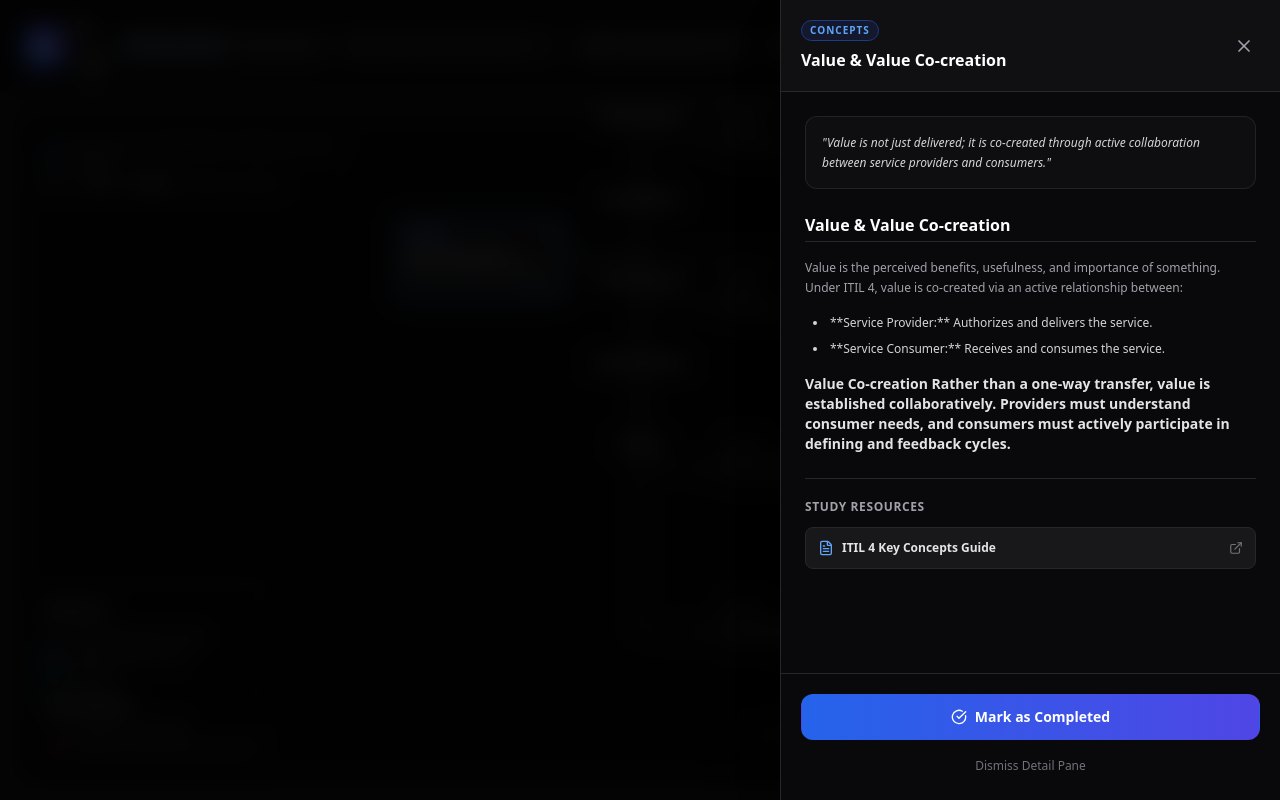
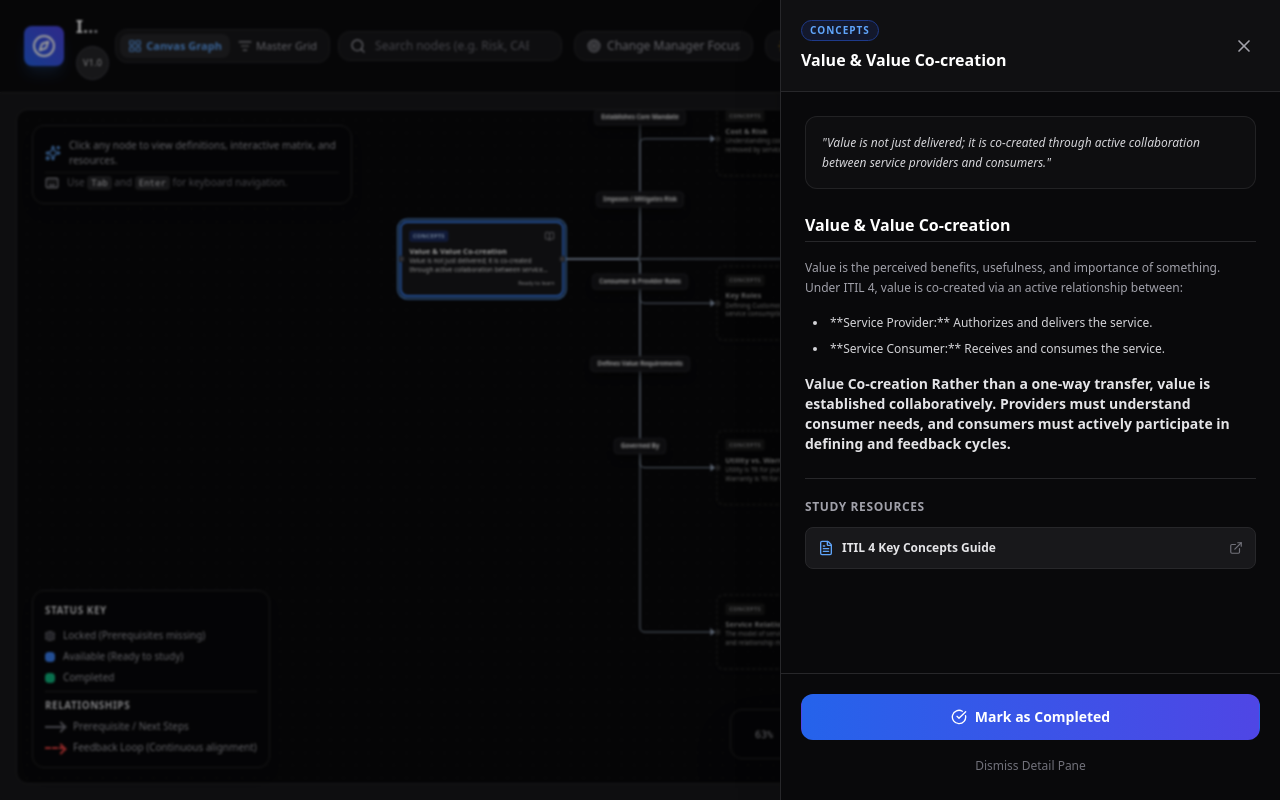
Before and after one commit to murad-1999/ITIL-intro, a Next.js app: page / in a window 1280 px wide. Both pictures are taken after a click on the element 481 px from the left and 258 px from the top of the page. Built offline with nearby package versions, Linux system fonts and the light colour scheme.

Commit message:
feat(design): improve card borders, backdrop visibility, and hide watermark

```diff
--- a/src/components/drawer/NodeDetailSheet.tsx
+++ b/src/components/drawer/NodeDetailSheet.tsx
@@ -196,7 +196,7 @@ export const NodeDetailSheet = () => {
       <div
         className={twMerge(
           clsx(
-            "fixed inset-0 bg-black/60 dark:bg-black/80 backdrop-blur-md z-50 transition-opacity duration-300",
+            "fixed inset-0 bg-black/25 dark:bg-black/40 backdrop-blur-[1px] z-50 transition-opacity duration-300",
             isOpen ? "opacity-100" : "opacity-0 pointer-events-none"
           )
         )}
--- a/src/components/graph/CustomNode.tsx
+++ b/src/components/graph/CustomNode.tsx
@@ -84,16 +84,16 @@ export const CustomNode = ({ data, selected }: NodeProps<CustomNodeType>) => {
       onKeyDown={handleKeyDown}
       className={twMerge(
         clsx(
-          "w-[260px] h-[120px] p-3 rounded-xl border bg-white dark:bg-zinc-900 text-zinc-900 dark:text-zinc-100 flex flex-col justify-between shadow-md relative group select-none transition-all duration-200 outline-none focus:ring-2 focus:ring-blue-400 focus:ring-offset-2 dark:focus:ring-offset-zinc-950",
+          "w-[260px] h-[120px] p-3 rounded-xl border-[3px] bg-white dark:bg-zinc-900 text-zinc-900 dark:text-zinc-100 flex flex-col justify-between shadow-md relative group select-none transition-all duration-200 outline-none focus:ring-2 focus:ring-blue-400 focus:ring-offset-2 dark:focus:ring-offset-zinc-950 border-slate-400 dark:border-zinc-600",
           {
-            "opacity-50 border-dashed border-zinc-300 dark:border-zinc-700 bg-zinc-50 dark:bg-zinc-950 grayscale": nodeStatus === 'locked',
-            "border-blue-500 dark:border-blue-400 hover:scale-105 cursor-pointer": nodeStatus === 'available',
-            "border-green-500 dark:border-green-400 bg-green-50/10 dark:bg-green-950/10 cursor-pointer": nodeStatus === 'completed',
+            "opacity-60 border-dashed border-slate-300 dark:border-zinc-800 bg-zinc-50 dark:bg-zinc-950/90 grayscale": nodeStatus === 'locked',
+            "border-blue-600 dark:border-blue-500 hover:scale-105 cursor-pointer": nodeStatus === 'available',
+            "border-green-600 dark:border-green-500 bg-green-50/20 dark:bg-green-950/20 cursor-pointer": nodeStatus === 'completed',
           },
           {
             "ring-2 ring-offset-2 ring-blue-500 dark:ring-blue-400": selected,
             "ring-4 ring-amber-400 dark:ring-amber-300 ring-offset-2 dark:ring-offset-zinc-950 shadow-amber-500/20 shadow-xl scale-105 z-20": isSearchMatched,
-            "opacity-20 grayscale filter blur-[0.5px] scale-95": isFocusDimmed,
+            "opacity-45 grayscale filter blur-[0.3px] scale-95": isFocusDimmed,
             "ring-2 ring-blue-500 dark:ring-blue-400 shadow-blue-500/30 shadow-lg scale-105 z-10": isChangeManagerFocusMode && isFocusedNode,
           }
         )
@@ -138,15 +138,15 @@ export const CustomNode = ({ data, selected }: NodeProps<CustomNodeType>) => {
       </div>
 
       <div className="flex-1 flex flex-col justify-center my-1 overflow-hidden">
-        <h4 className="font-semibold text-xs leading-tight line-clamp-1 text-slate-900 dark:text-white">
+        <h4 className="font-bold text-xs leading-tight line-clamp-1 text-slate-950 dark:text-white">
           {node.title}
         </h4>
-        <p className="text-[10px] text-slate-600 dark:text-zinc-200 leading-snug line-clamp-2 mt-0.5">
+        <p className="text-[10px] text-slate-700 dark:text-zinc-100 leading-snug line-clamp-2 mt-0.5">
           {node.summary}
         </p>
       </div>
 
-      <div className="flex items-center justify-between text-[8px] text-slate-500 dark:text-zinc-300">
+      <div className="flex items-center justify-between text-[8.5px] font-medium text-slate-600 dark:text-zinc-300">
         <span>{isChangeManagerFocusMode && isFocusedNode ? 'CM Focus Node' : ''}</span>
         <span>{nodeStatus === 'locked' ? 'Prerequisites required' : nodeStatus === 'available' ? 'Ready to learn' : 'Completed'}</span>
       </div>
--- a/src/components/graph/RoadmapCanvas.tsx
+++ b/src/components/graph/RoadmapCanvas.tsx
@@ -83,7 +83,7 @@ const ZoomControls = () => {
         step="0.05"
         value={zoomLevel}
         onChange={handleSliderChange}
-        className="hidden sm:block w-24 h-1.5 bg-slate-300 dark:bg-zinc-800 rounded-lg appearance-none cursor-pointer accent-blue-600 dark:accent-blue-500 hover:accent-blue-500 transition-colors"
+        className="w-16 sm:w-24 h-1.5 bg-slate-300 dark:bg-zinc-800 rounded-lg appearance-none cursor-pointer accent-blue-600 dark:accent-blue-500 hover:accent-blue-500 transition-colors"
         title="Zoom Slider"
       />
 
@@ -99,7 +99,7 @@ const ZoomControls = () => {
         <Plus className="w-3 h-3 md:w-3.5 md:h-3.5" />
       </button>
 
-      <div className="w-px h-4 md:h-5 bg-slate-305 dark:bg-zinc-800" />
+      <div className="w-px h-4 md:h-5 bg-slate-300 dark:bg-zinc-800" />
 
       {/* Recenter / Focus Canvas View Button (other than reset progress) */}
       <button
@@ -182,6 +182,7 @@ const RoadmapFlow = () => {
       maxZoom={2.5}
       translateExtent={[[-1000, -1000], [9000, 5000]]}
       defaultMarkerColor={theme === 'dark' ? '#94a3b8' : '#64748b'}
+      proOptions={{ hideAttribution: true }}
     >
       <Background variant={BackgroundVariant.Dots} gap={20} size={1.2} color={dotColor} />
       <MiniMap
```
